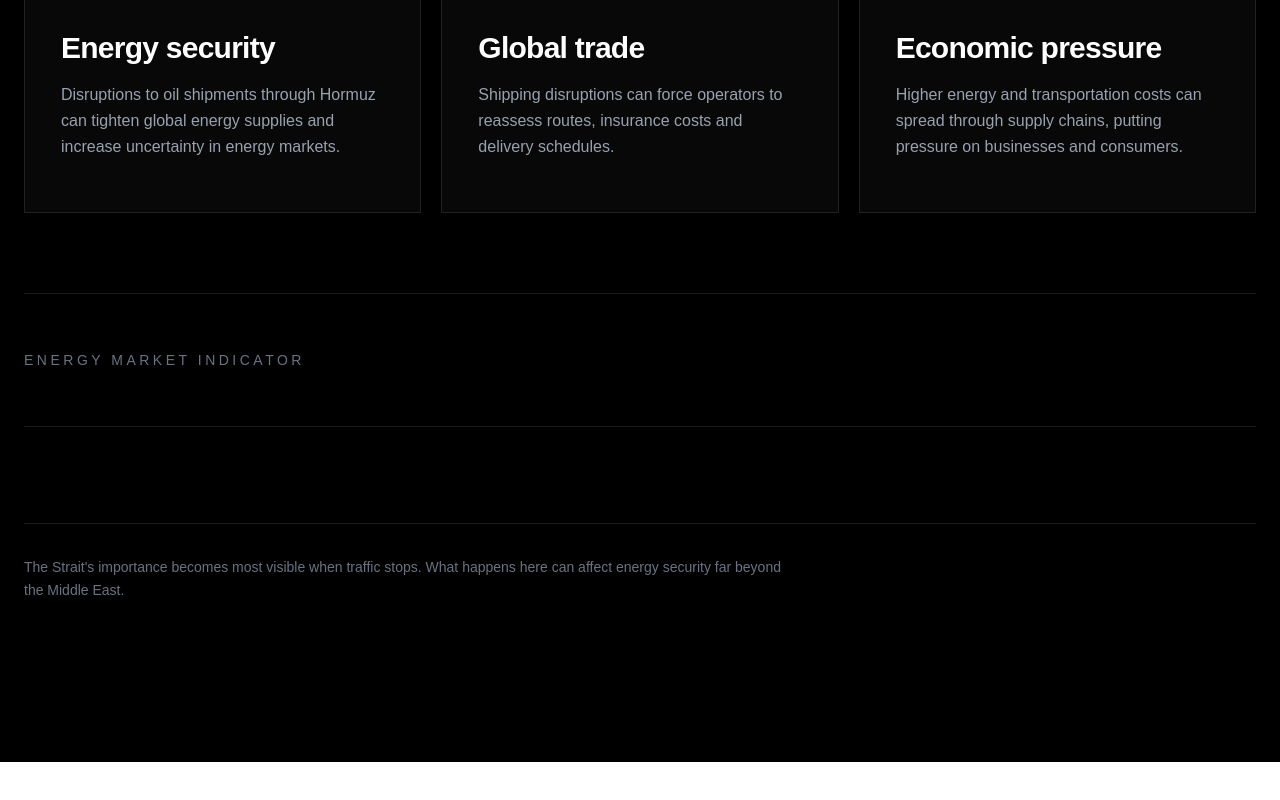
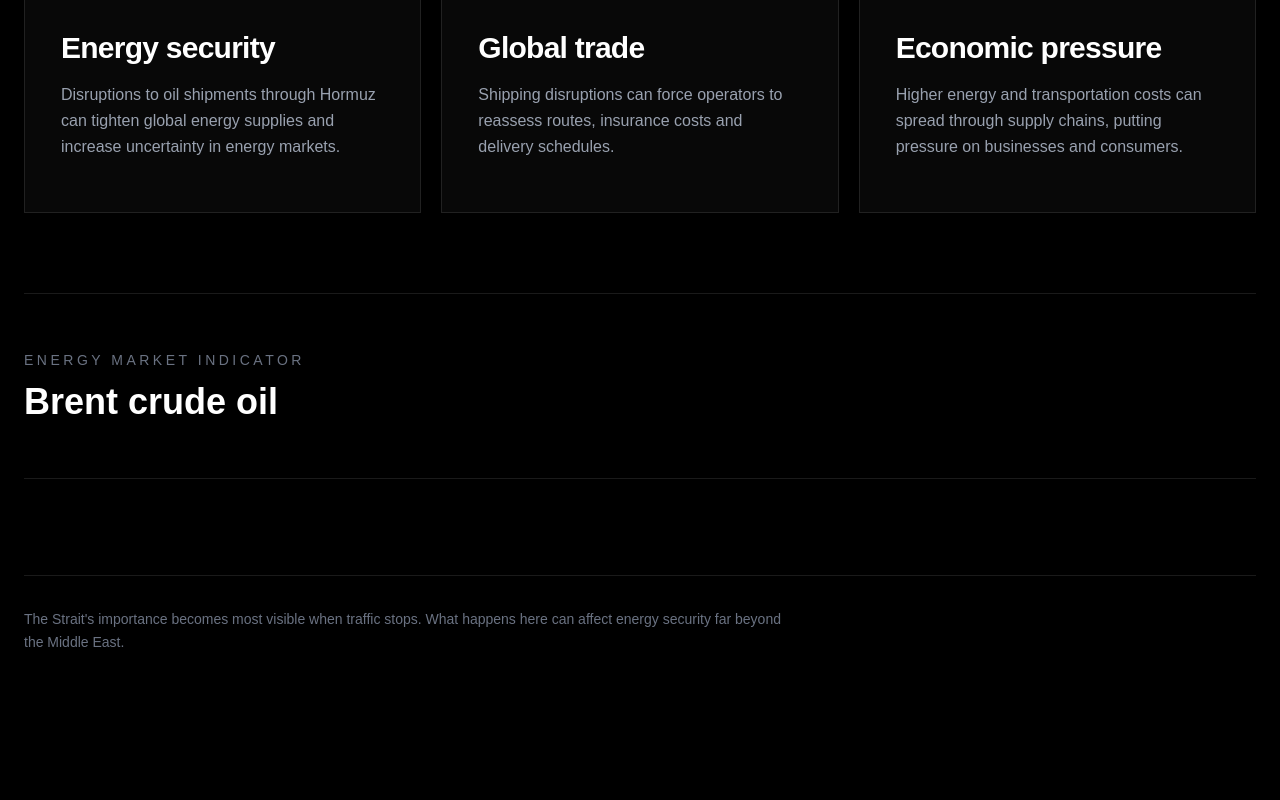
Before and after one commit to Reketino/Strait-of-Hormuz, a Next.js app: page /story in a window 1280 px wide. Shown: the part 9020-9820 px from the top of the page. Before the commit the page ends 9782 px from the top, so only its background shows below. Built offline with nearby package versions, Linux system fonts and the light colour scheme; no server answers.

Commit message:
refactor: add heading for Brent crude oil in ImpactSection for improved clarity

```diff
--- a/src/components/story/ImpactSection.tsx
+++ b/src/components/story/ImpactSection.tsx
@@ -163,6 +163,13 @@ export default function ImpactSection() {
             <p className="text-sm uppercase tracking-[0.25em] text-gray-500">
               Energy market indicator
             </p>
+
+            <h3
+            id="oil-impact-heading"
+            className="mt-3 text-2xl font-bold md:text-4xl"
+            >
+              Brent crude oil
+            </h3>
           </div>
 
         </section>
```
